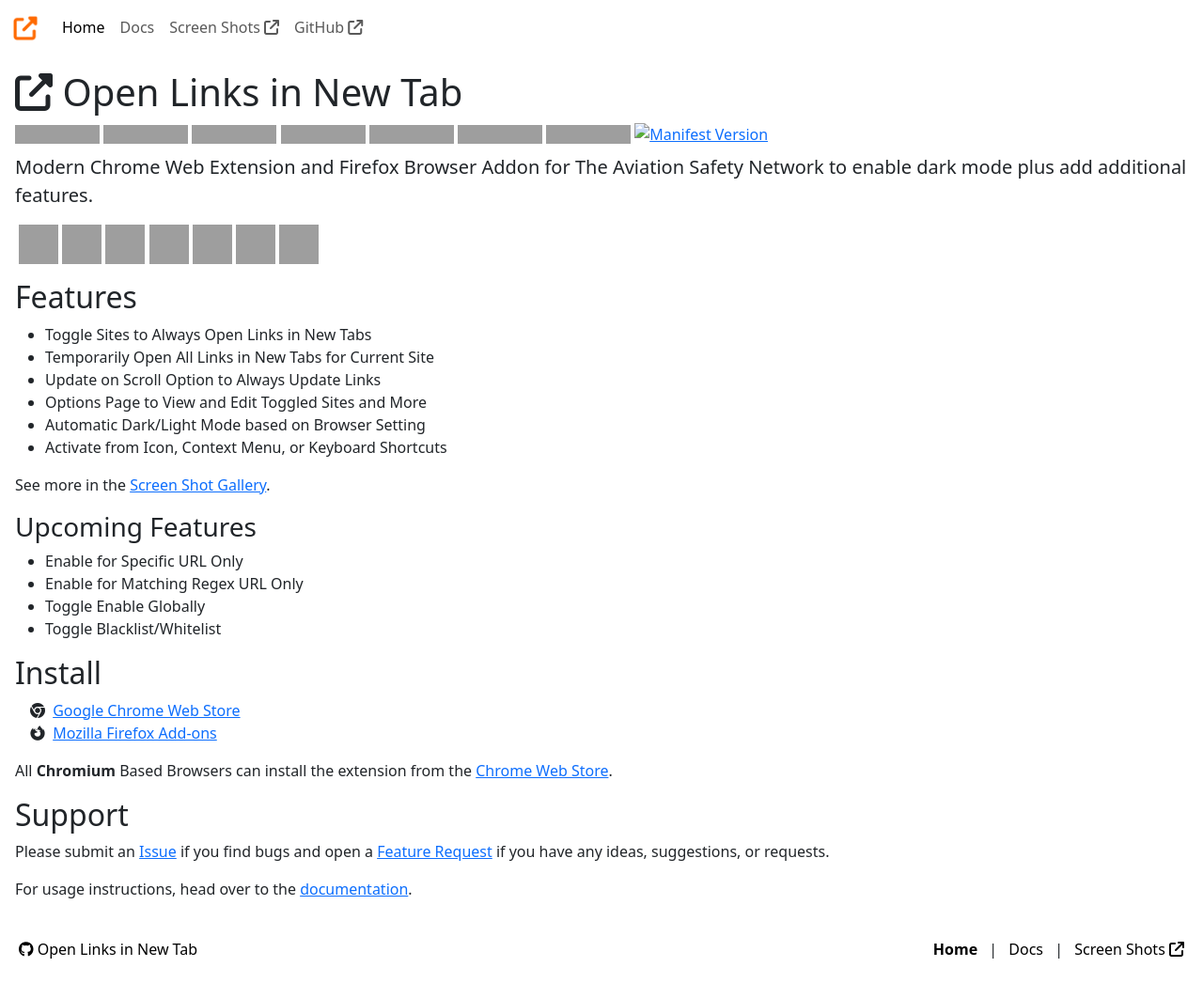
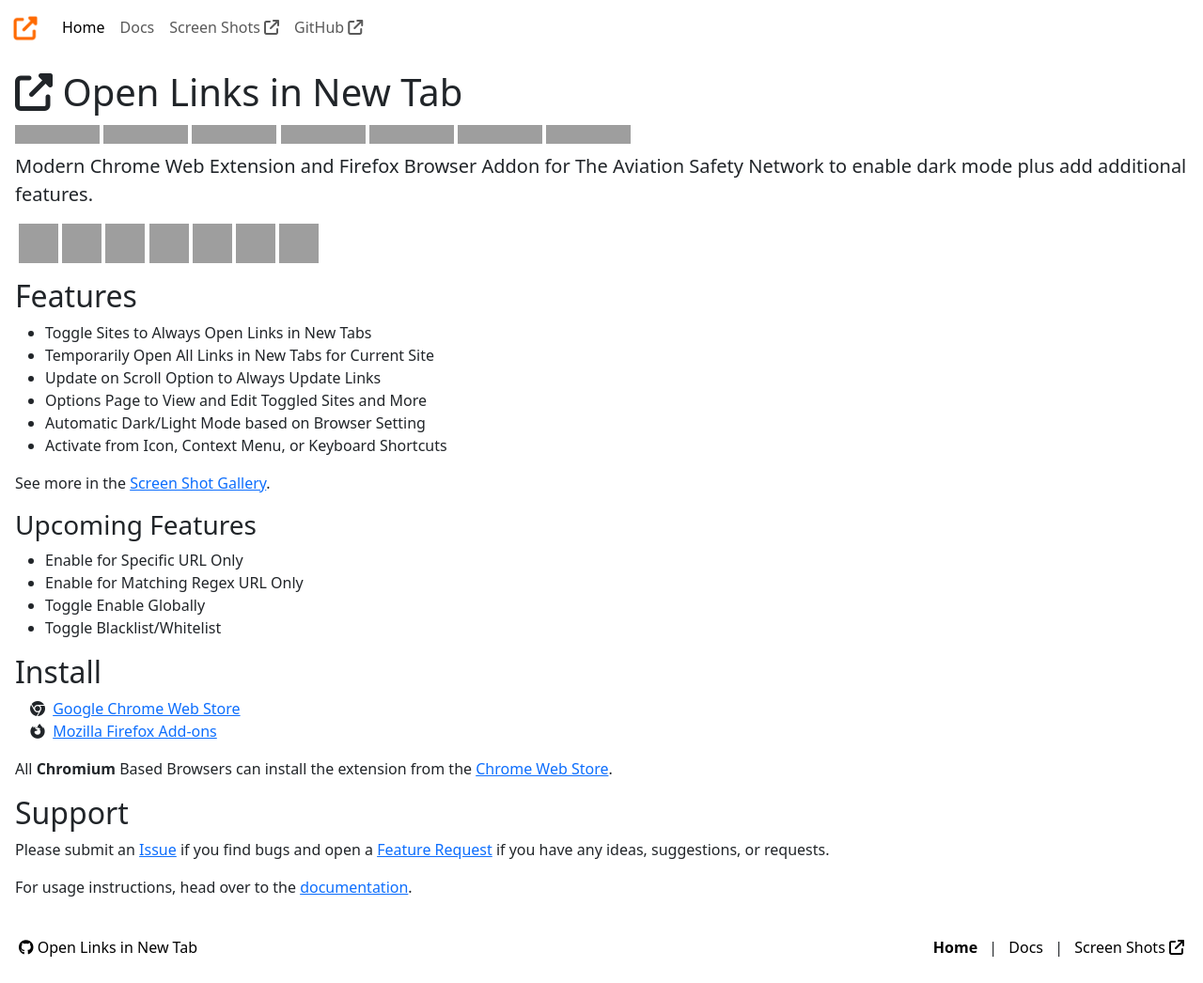
Before and after one commit to cssnr/open-links-in-new-tab-site, a Jekyll site: the page built from src/index.html, in a window 1280 px wide. Shown: the whole page at 94% size. Built offline with Jekyll 4.4.1, drawn with Linux system fonts in a browser that asks for light colours; comment, search, counter and statistics services are not loaded; grey boxes are pictures that could not be loaded.

Commit message:
Remove manifest reference

```diff
--- a/src/index.html
+++ b/src/index.html
@@ -22,8 +22,6 @@
     <img src="https://img.shields.io/amo/v/{{ site.firefox_id }}?label=firefox&logo=firefox" alt="Mozilla Add-on Version" style="max-width: 100%;"></a>
 <a href="{{ site.github_url }}/releases/latest" rel="nofollow" target="_blank">
     <img src="https://img.shields.io/github/v/release/{{ site.github_name }}?logo=github" alt="GitHub Release Version" style="max-width: 100%;"></a>
-<a href="{{ site.github_url }}/blob/master/manifest.json" rel="nofollow" target="_blank">
-    <img src="https://img.shields.io/github/manifest-json/v/{{ site.github_name }}?filename=manifest.json&logo=json&label=manifest" alt="Manifest Version" style="max-width: 100%;"></a>
 </div>
 
 <p class="lead">
```
Also changed, not shown: README.md.
